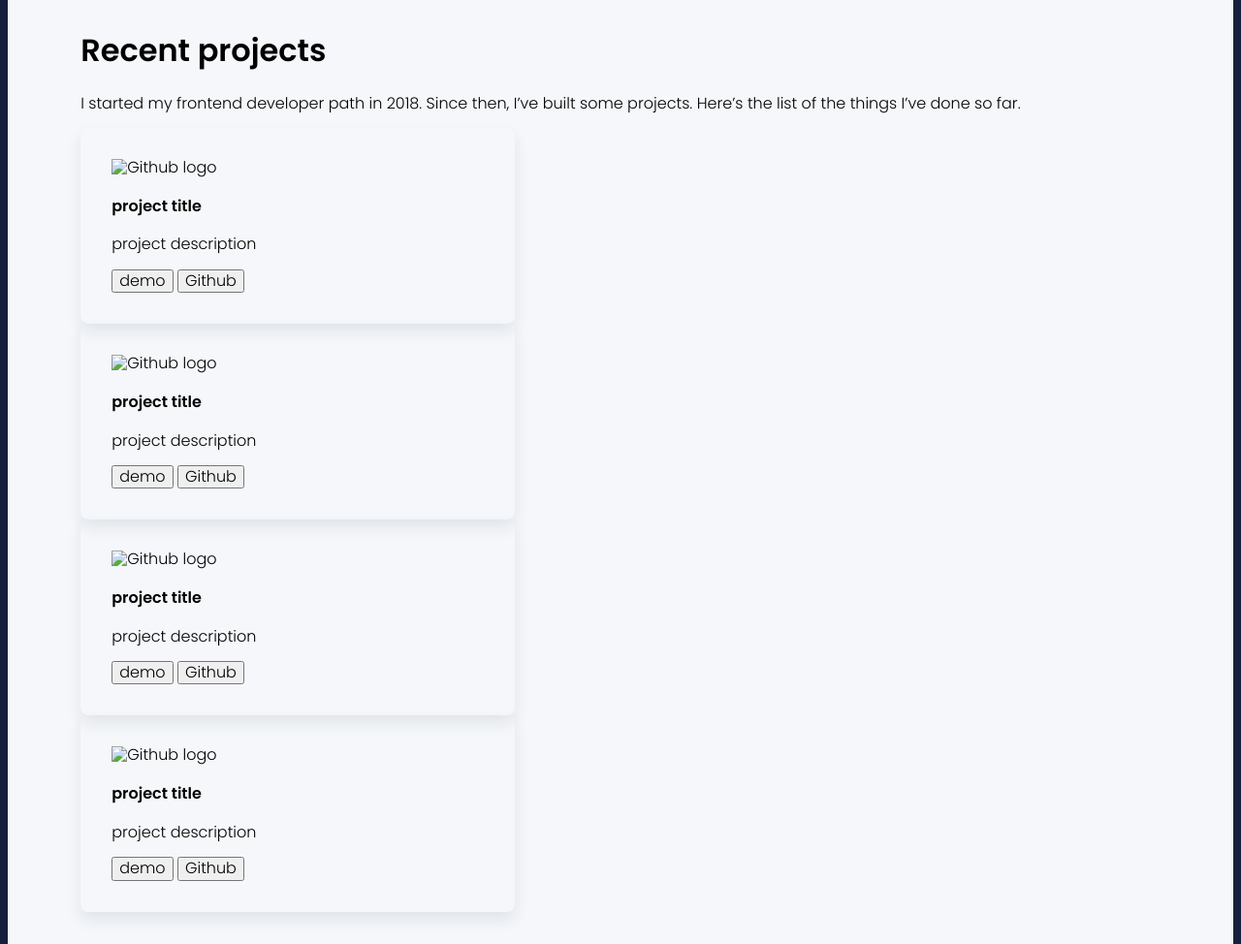
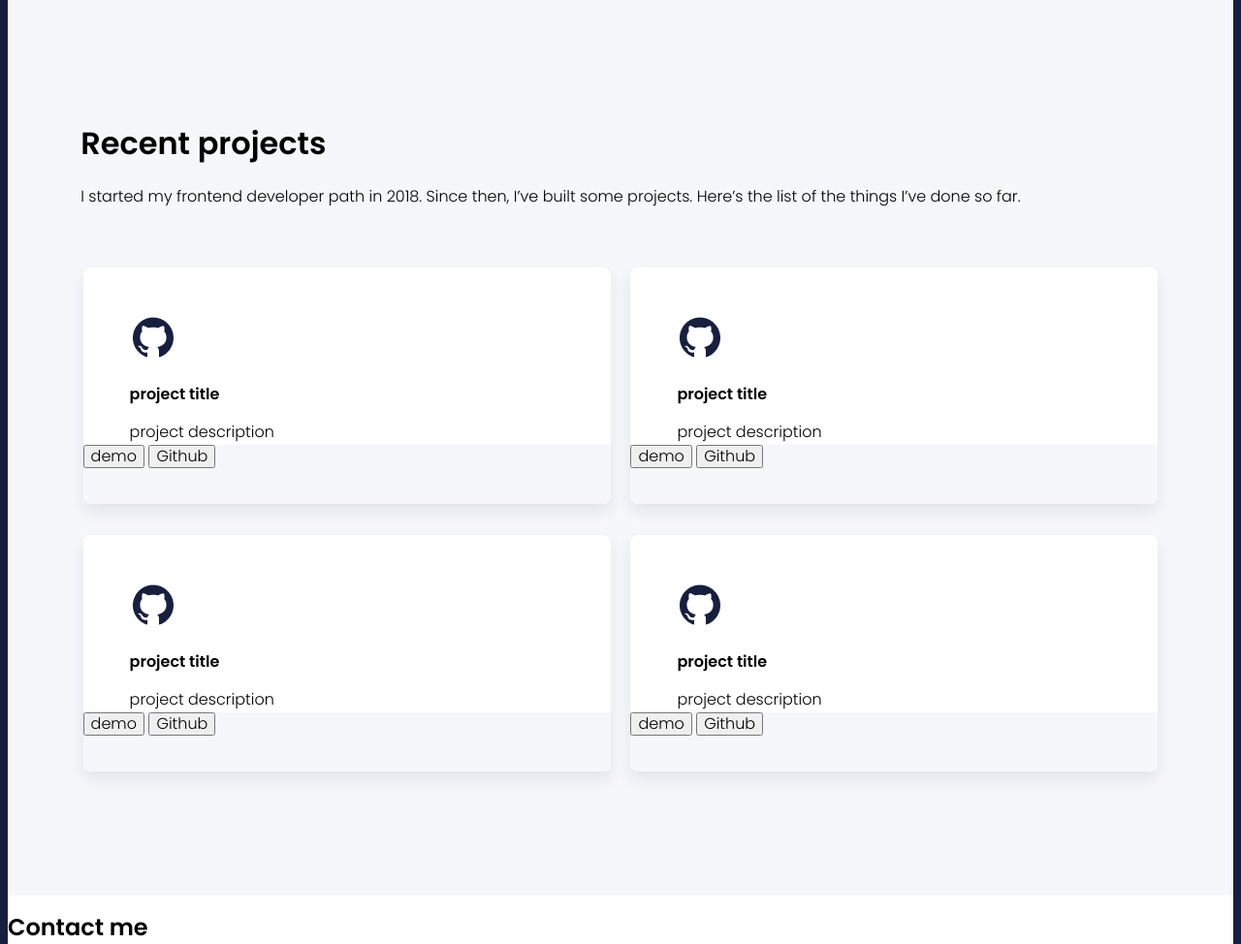
Before and after one commit to JedrzejCh/JedrzejCh.github.io, a website built with webpack: page src/content/index.html in a window 1280 px wide. Shown: the part 1800-2774 px from the top of the page at 97% size. Built offline with nearby package versions, Linux system fonts and the light colour scheme; files whose address does not match are found by name.

Commit message:
project section styling

```diff
--- a/src/content/index.html
+++ b/src/content/index.html
@@ -83,30 +83,37 @@
         Here’s the list of the things I’ve done so far.</p>
       <div class="projects__grid">
         <div class="project-card">
-          <img src="" alt="Github logo" class="project-card__icon">
+          <img src="../assets/img/Github.png" alt="Github logo" class="project-card__icon">
           <h4 class="project-card__h4">project title</h4>
           <p class="project-card__paragraph">project description</p>
+          <div class="btn-wrapper">
             <button class="project-card__btn">demo</button>
             <button class="project-card__btn">Github</button>
           </div>
+        </div>
         <div class="project-card">
-          <img src="" alt="Github logo" class="project-card__icon">
+          <img src="../assets/img/Github.png" alt="Github logo" class="project-card__icon">
           <h4 class="project-card__h4">project title</h4>
           <p class="project-card__paragraph">project description</p>
+          <div class="btn-wrapper">
             <button class="project-card__btn">demo</button>
             <button class="project-card__btn">Github</button>
           </div>
+        </div>
         <div class="project-card">
-          <img src="" alt="Github logo" class="project-card__icon">
+          <img src="../assets/img/Github.png" alt="Github logo" class="project-card__icon">
           <h4 class="project-card__h4">project title</h4>
           <p class="project-card__paragraph">project description</p>
+          <div class="btn-wrapper">
             <button class="project-card__btn">demo</button>
             <button class="project-card__btn">Github</button>
           </div>
+        </div>
         <div class="project-card">
-          <img src="" alt="Github logo" class="project-card__icon">
+          <img src="../assets/img/Github.png" alt="Github logo" class="project-card__icon">
           <h4 class="project-card__h4">project title</h4>
           <p class="project-card__paragraph">project description</p>
+          <div class="btn-wrapper">
             <button class="project-card__btn">demo</button>
             <button class="project-card__btn">Github</button>
           </div>
--- a/src/sass/_projects.sass
+++ b/src/sass/_projects.sass
@@ -1,7 +1,7 @@
 .projects
   background-color: #F5F7FA
-  padding: 3rem 0
-  margin-top: 4rem
+  padding: 8rem 0
+  margin-top: 5rem
 .projects__wrapper
   margin: 0 auto
   height: auto
@@ -11,9 +11,25 @@
   text-align: left
 .projects__grid
   display: grid
+  grid-template-columns: 1fr 1fr
+  justify-items: center
+  grid-row-gap: 2rem
+  grid-column-gap: 1rem
+  margin-top: 4rem
 .project-card
-  width: 30vw
+  width: 35vw
   height: auto
-  padding: 2rem
+  padding: 3rem
   box-shadow: 0px 0.5rem 1rem rgba(24, 41, 67, 0.09)
   border-radius: 0.5rem
+  background-color: #FFFFFF
+  position: relative
+.btn-wrapper
+  background-color: #F5F7FA
+  width: 100%
+  height: 25%
+  position: absolute
+  bottom: 0
+  left: 0
+  border-bottom-left-radius: 0.5rem
+  border-bottom-right-radius: 0.5rem
```
Also changed, not shown: dist/assets/img/Code.png (added), dist/assets/img/Demo.png (added), dist/css/main.css, dist/index.html, src/assets/img/Code.png (added), src/assets/img/Demo.png (added), 1 other file. Lines whose indentation alone changed are shown as unchanged.
